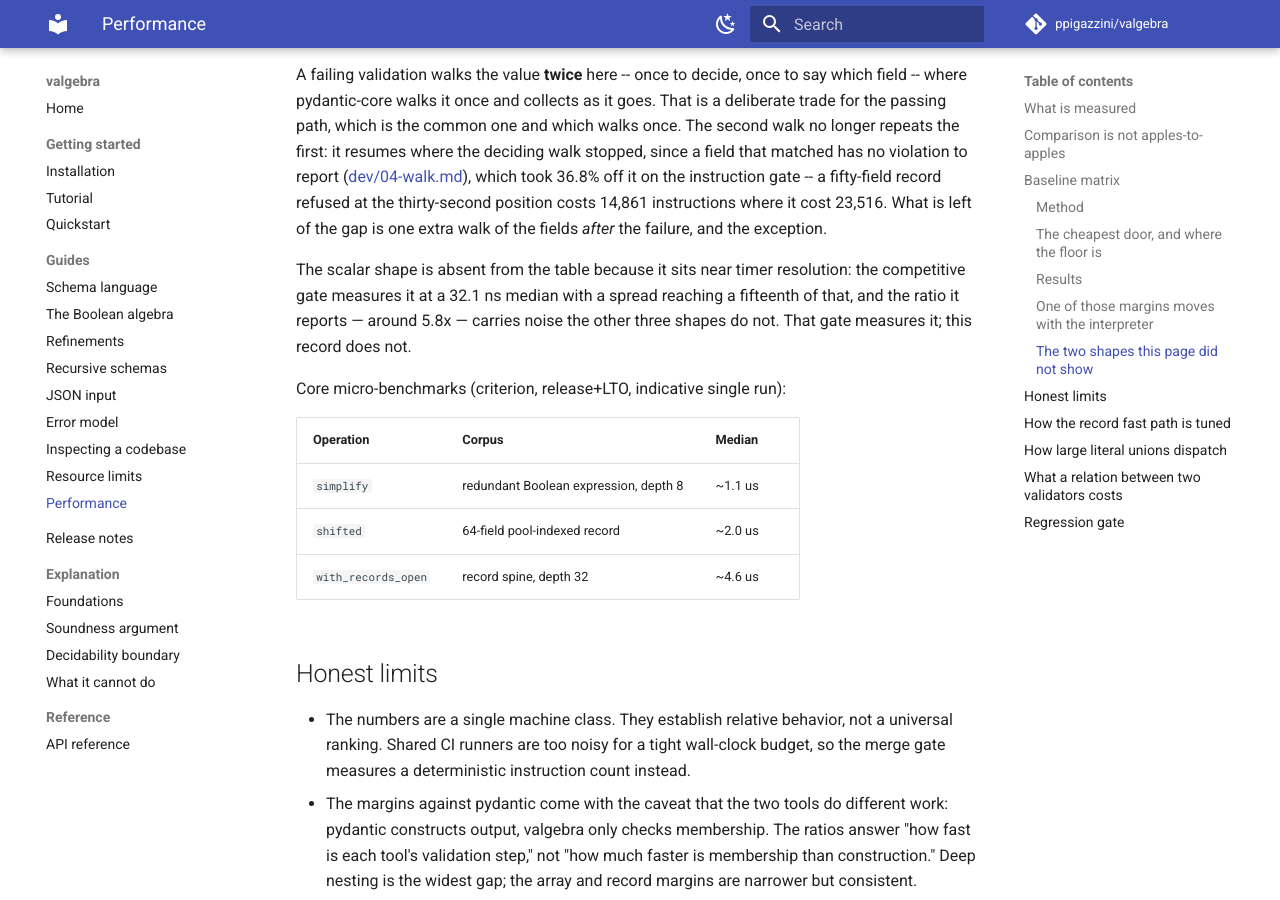
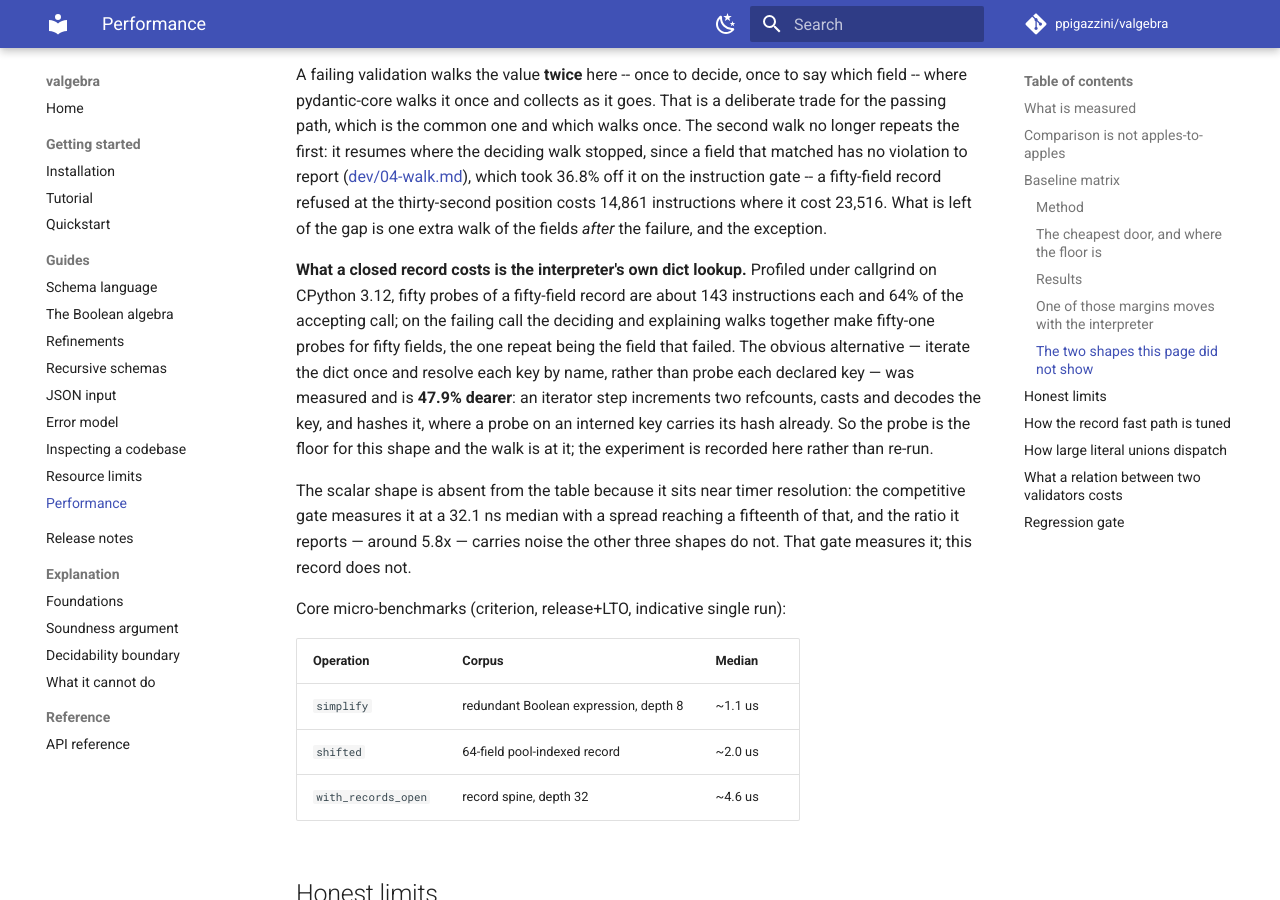
Before and after one commit to ppigazzini/valgebra, an MkDocs documentation site: the page built from docs/11-performance.md, in a window 1280 px wide and 900 px high, scrolled down 4905 px. Built offline with MkDocs 1.6.1 and Material for MkDocs 9.7.7, drawn with Linux system fonts in a browser that asks for light colours; comment, search, counter and statistics services are not loaded.

Commit message:
docs: the pages carry the two measurements this cycle produced
Two numbers were measured and only the commits that produced them said
so. A page that states a cost without one is what the last audit found on
the competitive ratios, and it is how an experiment gets run twice.

The performance page gains what a closed record costs and why that is the
floor: fifty probes of a fifty-field record are about 143 instructions
each and 64% of the accepting call, and the obvious alternative -- one
pass over the dict, each key resolved by name -- is 47.9% dearer, because
an iterator step increments two refcounts, decodes the key and hashes it
where a probe on an interned key carries its hash already. The experiment
is recorded rather than left to be re-run.

The schema-IR page's account of what a descriptor build costs gains the
half that is no longer spent. Asking whether a base lies within a handful
of kinds by *building* the complement of a union of them, and meeting the
base with that, is a descriptor made only to be tested for emptiness; the
components answer the same question in place, and the read is 51% of the
matrix workload cheaper with every checksum where it was. What the page
describes after that is the real shape of the cost.

Both are present tense and each carries its instrument, which is what the
writing page asks of a claim about this tree.

```diff
--- a/docs/11-performance.md
+++ b/docs/11-performance.md
@@ -223,6 +223,17 @@ gate -- a fifty-field record refused at the thirty-second position costs 14,861
 instructions where it cost 23,516. What is left of the gap is one extra walk of
 the fields *after* the failure, and the exception.
 
+**What a closed record costs is the interpreter's own dict lookup.** Profiled
+under callgrind on CPython 3.12, fifty probes of a fifty-field record are about
+143 instructions each and 64% of the accepting call; on the failing call the
+deciding and explaining walks together make fifty-one probes for fifty fields,
+the one repeat being the field that failed. The obvious alternative — iterate
+the dict once and resolve each key by name, rather than probe each declared key
+— was measured and is **47.9% dearer**: an iterator step increments two
+refcounts, casts and decodes the key, and hashes it, where a probe on an
+interned key carries its hash already. So the probe is the floor for this shape
+and the walk is at it; the experiment is recorded here rather than re-run.
+
 The scalar shape is absent from the table because it sits near timer resolution:
 the competitive gate measures it at a 32.1 ns median with a spread reaching a
 fifteenth of that, and the ratio it reports — around 5.8x — carries noise the
```
Also changed, not shown: docs/dev/01-schema-ir.md (+8 -0 lines).
